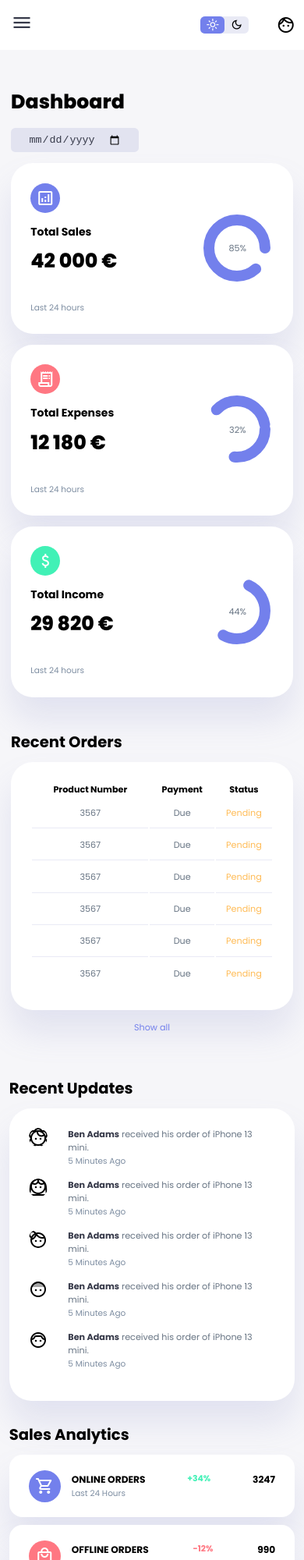
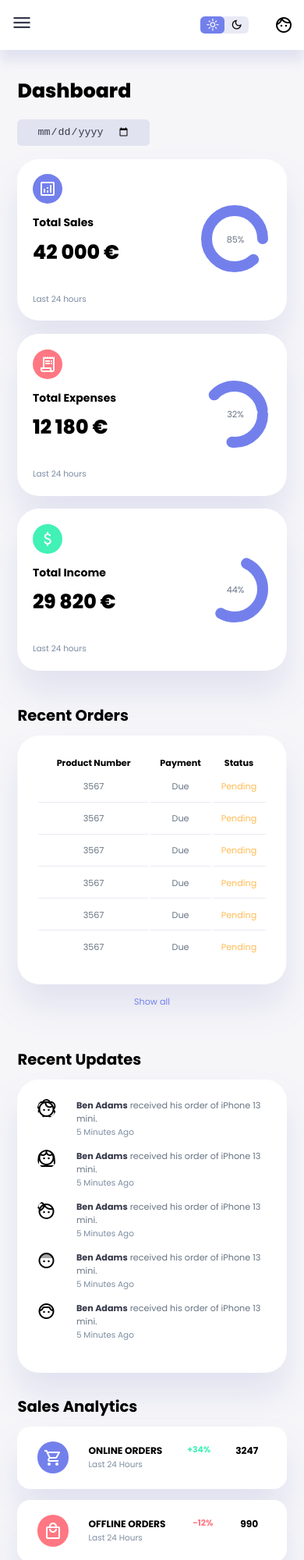
Before and after one commit to Raftouch/admin-dashboard-vanilla, a plain HTML site: page index.html in a window 390 px wide. Shown: the top 2000 px of the page at 78% size. Drawn offline with nearby package versions, Linux system fonts and the light colour scheme.

Commit message:
improve media queries for small screens

```diff
--- a/style.css
+++ b/style.css
@@ -48,13 +48,14 @@ body {
     background: var(--color-background);
     user-select: none;
     overflow-x: hidden;
+    padding: 0 1rem;
 }
 
 .container {
     display: grid;
     width: 96%;
     margin: 0 auto;
-    gap: 1.8rem;
+    gap: 2rem;
     grid-template-columns: 14rem auto 23rem;
 }
 
@@ -135,7 +136,8 @@ aside .top {
     display: flex;
     align-items: center;
     justify-content: space-between;
-    margin-top: 1.4rem;
+    margin-top: 1.6rem;
+    margin-bottom: 1rem;
 }
 
 aside .logo {
@@ -153,7 +155,9 @@ aside .sidebar {
     flex-direction: column;
     height: 86vh;
     position: relative;
-    top: 3rem
+    top: 3rem;
+    padding-top: 0.5rem;
+    gap: 0.4rem
 }
 
 aside h3 {
@@ -169,6 +173,7 @@ aside .sidebar a {
     height: 3.7rem;
     position: relative;
     transition: all 300ms ease;
+    padding: 0.4rem 0.8rem;
 }
 
 aside .sidebar a span {
@@ -217,15 +222,16 @@ aside .sidebar .message-count {
 }
 
 main {
-    margin-top: 1.4rem;
+    margin-top: 1.8rem;
+    padding: 0 1rem;
 }
 
 main .date {
     display: inline-block;
     background: var(--color-light);
     border-radius: var(--border-radius-1);
-    margin-top: 1rem;
-    padding: 0.5rem 1.6rem;
+    margin-top: 1.2rem;
+    padding: 0.6rem 1.8rem;
 }
 
 main .date input[type="date"] {
@@ -238,16 +244,17 @@ main .date input[type="date"] {
 main .insights {
     display: grid;
     grid-template-columns: repeat(3, 1fr);
-    gap: 1.6rem;
+    gap: 2rem;
 }
 
 main .insights > div {
     background: var(--color-white);
     padding: var(--card-padding);
     border-radius: var(--card-border-radius);
-    margin-top: 1rem;
+    margin-top: 1.2rem;
     box-shadow: var(--box-shadow);
     transition: all 300ms ease;
+    gap: 2rem;
 }
 
 main .insights > div:hover {
@@ -334,7 +341,7 @@ main .insights small {
 }
 
 main .recent-orders {
-    margin-top: 2rem;
+    margin-top: 2.4rem;
 }
 
 main .recent-orders h2 {
@@ -373,7 +380,8 @@ main .recent-orders a {
 }
 
 .right {
-    margin-top: 1.4rem;
+    margin-top: 1.8rem;
+    padding: 0 1rem;
 }
 
 .right .top {
@@ -458,7 +466,7 @@ main .recent-orders a {
     display: flex;
     align-items: center;
     gap: 1rem;
-    margin-bottom: 0.7rem;
+    margin-bottom: 1rem;
     padding: 1.4rem var(--card-padding);
     border-radius: var(--border-radius-3);
     box-shadow: var(--box-shadow);
@@ -566,9 +574,14 @@ main .recent-orders a {
 /* MEDIA QUERIES */
 
 @media screen and (max-width: 768px) {
+    body {
+        padding: 0 0.8rem;
+    }
+
     .container {
         width: 100%;
         grid-template-columns: 1fr;
+        gap: 1.6rem;
     }
 
     aside {
@@ -584,13 +597,10 @@ main .recent-orders a {
     }
 
     aside .logo {
-        margin-left: 1rem;
+        margin-left: 0.5rem;
     }
 
-    aside .logo h2 {
-        display: inline;
-    }
-
+    aside .logo h2,
     aside .sidebar h3 {
         display: inline;
     }
@@ -598,6 +608,7 @@ main .recent-orders a {
     aside .sidebar a {
         width: 100%;
         height: 3.4rem;
+        padding: 0 1rem;
     }
 
     aside .sidebar a:last-child {
@@ -611,8 +622,14 @@ main .recent-orders a {
     }
 
     main {
-        margin-top: 8rem;
-        padding: 0 1rem;
+        margin-top: 7rem;
+        padding: 0 0.8rem;
+        width: 100%;
+    }
+
+    main .insights > div {
+        padding: 1.4rem;
+        width: 100%;
     }
 
     main .recent-orders {
@@ -627,8 +644,9 @@ main .recent-orders a {
     }
 
     .right {
-        width: 94%;
-        margin: 0 auto 4rem;
+        width: 100%;
+        margin: 0 auto 3rem;
+        padding: 0 0.8rem;
     }
 
     .right .top {
@@ -636,13 +654,13 @@ main .recent-orders a {
         top: 0;
         left: 0;
         align-items: center;
-        padding: 0 0.8rem;
+        padding: 0 1rem;
         height: 4.6rem;
         background: var(--color-white);
         width: 100%;
         margin: 0;
         z-index: 2;
-        box-shadow: 0 1rem 1 rem var(--color-light);
+        box-shadow: 0 1rem 1rem var(--color-light);
     }
 
     .right .top .theme-toggler {
@@ -667,6 +685,6 @@ main .recent-orders a {
     }
 
     .right .top button span {
-            font-size: 2rem;
+        font-size: 2rem;
     }
 }
```
